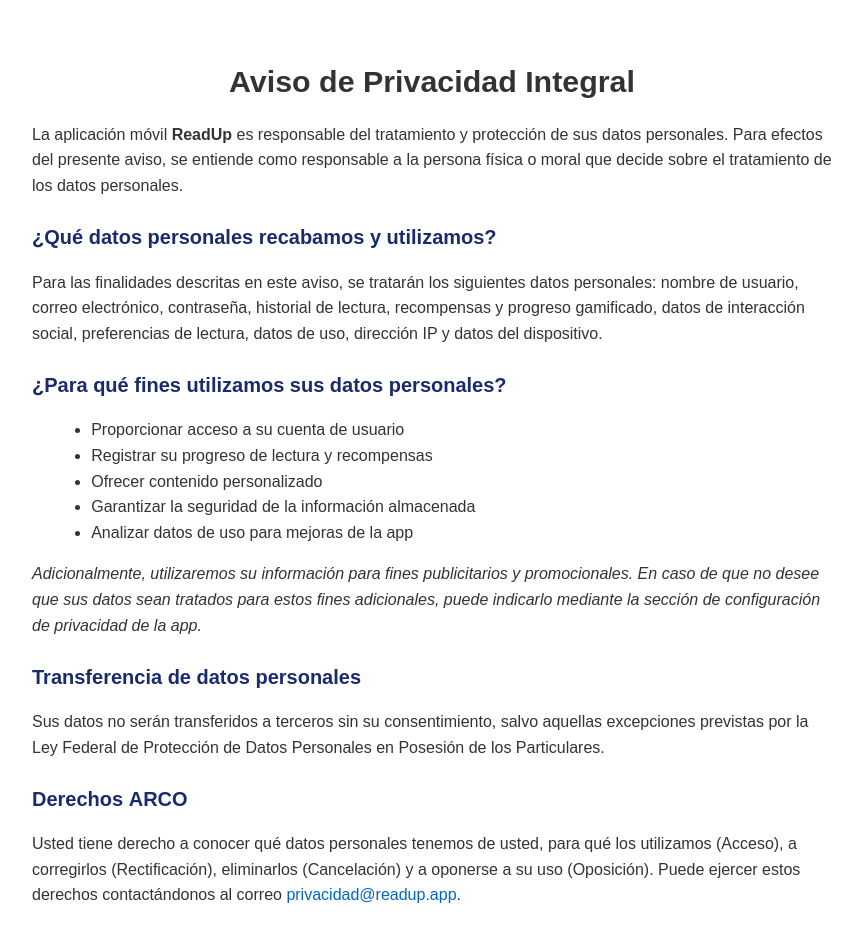
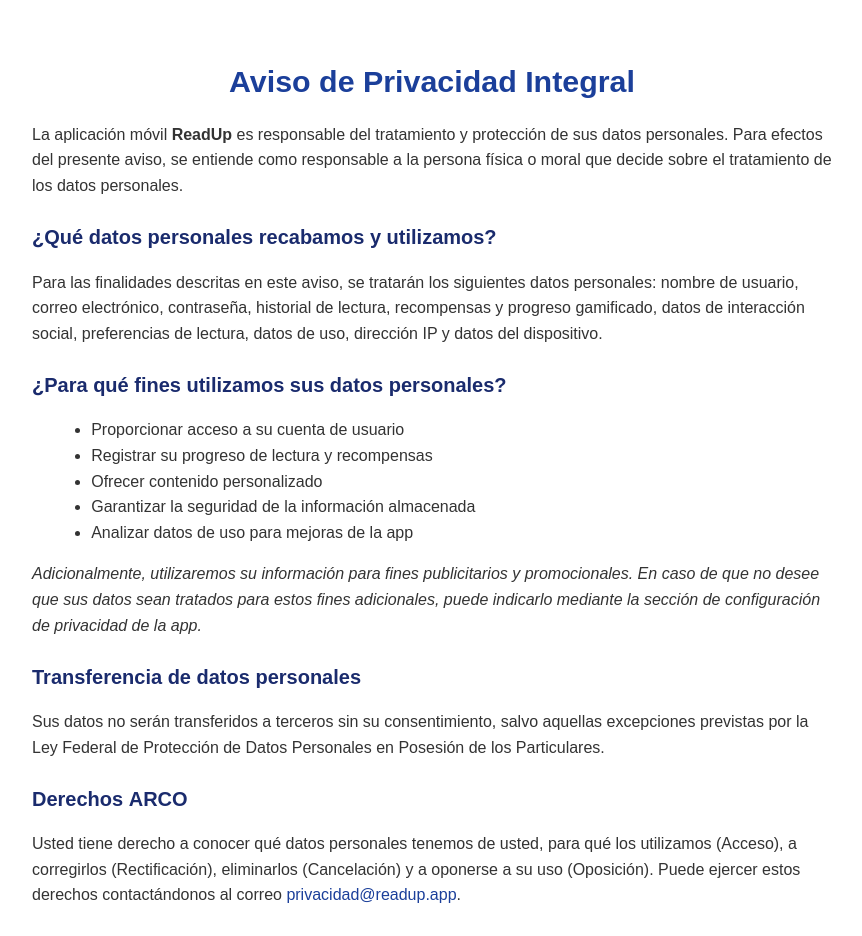
Before and after one commit to hectorProgrammer10/ReadUpWebSite, a React (Vite) app: page /privacidad in a window 1280 px wide. Shown: the top 936 px of the page, without its empty margins (208-1070 px from the left). Built offline with nearby package versions, Linux system fonts and the light colour scheme.

Commit message:
actualizaciíon

```diff
--- a/src/presentation/components/PrivacyNotice.css
+++ b/src/presentation/components/PrivacyNotice.css
@@ -5,12 +5,14 @@
   font-family: Arial, sans-serif;
   line-height: 1.6;
   color: #333;
+  padding-bottom: 9rem;
 }
 
 .privacy-notice h1 {
   text-align: center;
   margin-bottom: 1rem;
   font-size: 1.9rem;
+   color: rgba(27, 63, 154, 1);
 }
 
 .privacy-notice h2 {
@@ -25,7 +27,7 @@
 }
 
 .privacy-notice a {
-  color: #0066cc;
+  color: rgba(27, 63, 154, 1);
   text-decoration: none;
 }
 
```
